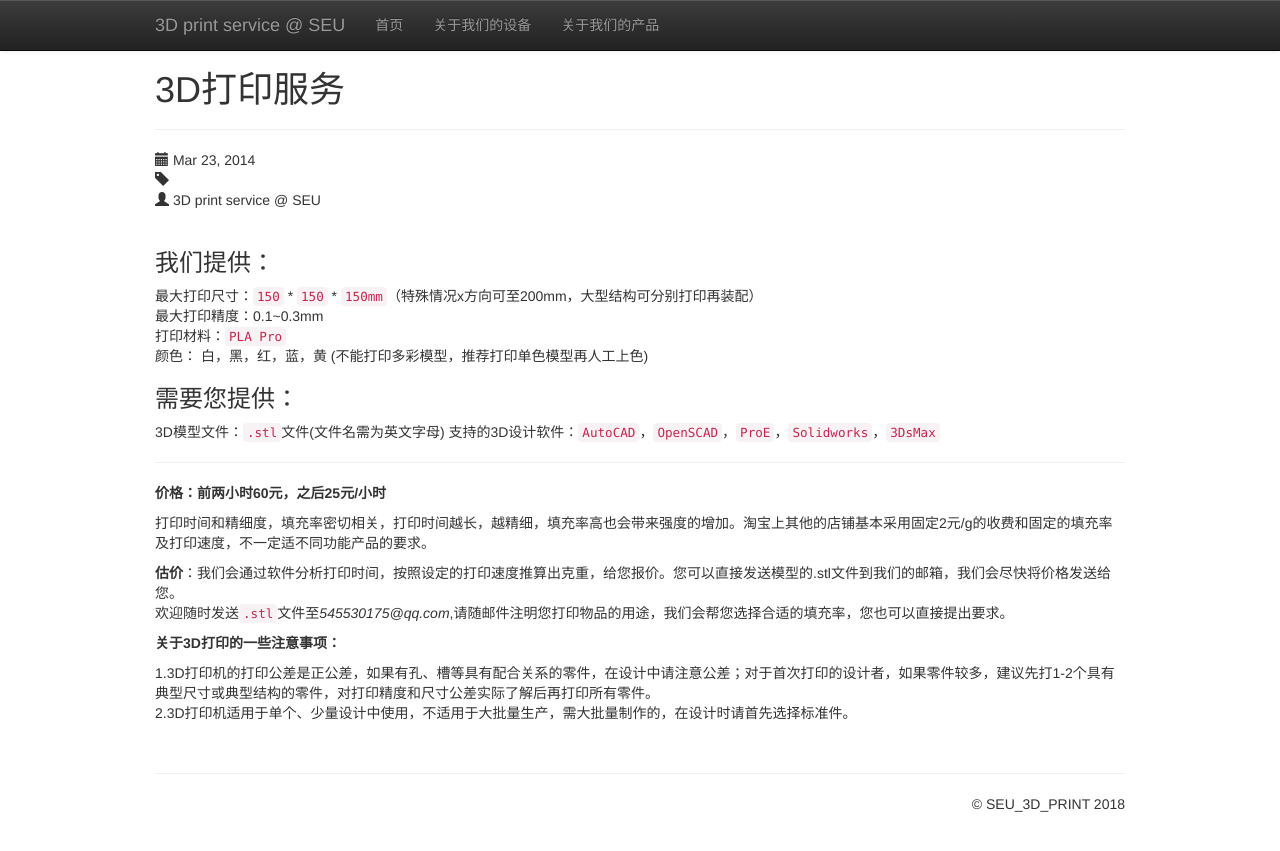
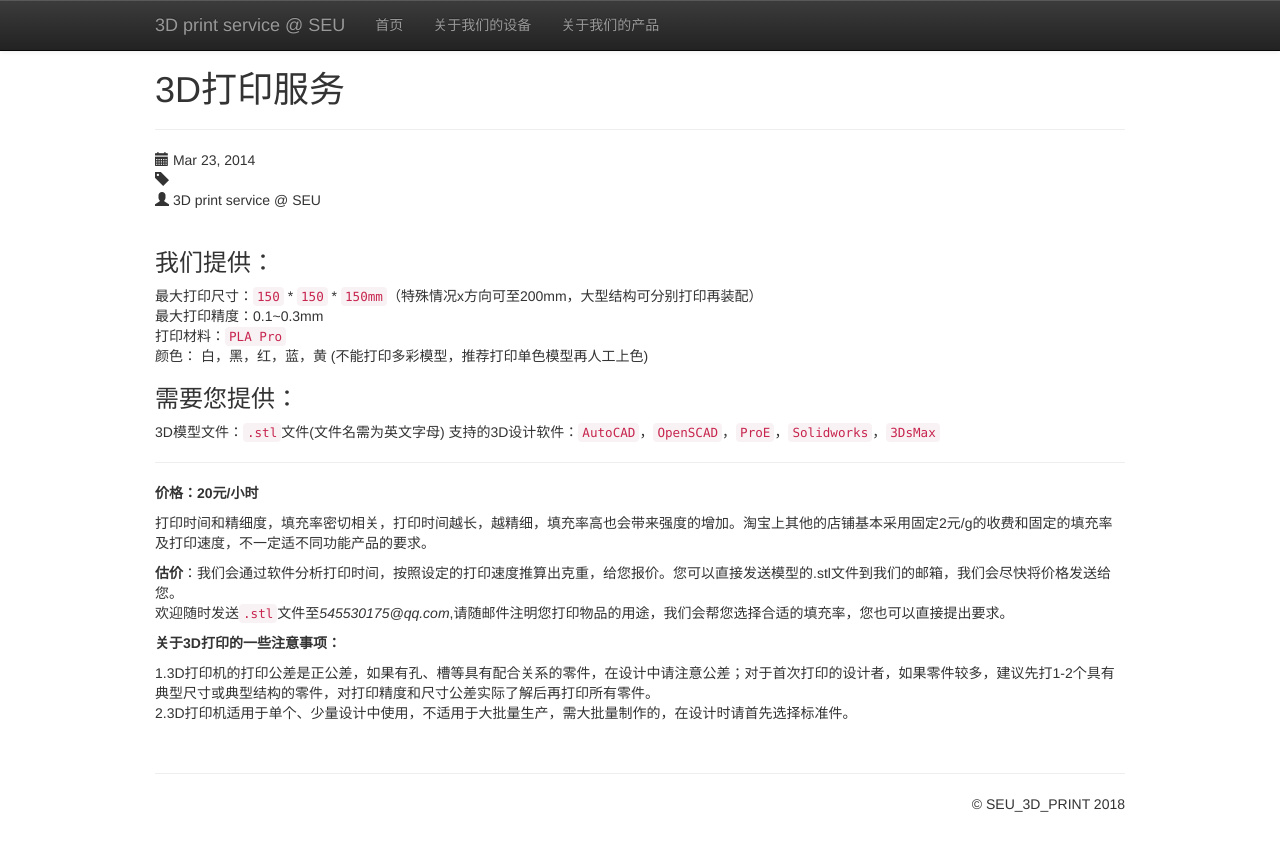
Before and after one commit to SEU-3D-PRINT/SEU-3D-PRINT.github.io, a Jekyll site: the page built from _posts/2014-03-23-how2buy.md, in a window 1280 px wide. Shown: the top 851 px of the page. Built offline with Jekyll 4.4.1, drawn with Linux system fonts in a browser that asks for light colours; Markdown is read by kramdown in place of the engine named in the settings; comment, search, counter and statistics services are not loaded.

Commit message:
Update 2014-03-23-how2buy.md

```diff
--- a/_posts/2014-03-23-how2buy.md
+++ b/_posts/2014-03-23-how2buy.md
@@ -20,7 +20,7 @@ category:
 
 ******************************
 
-**价格：前两小时60元，之后25元/小时**
+**价格：20元/小时**
 
 打印时间和精细度，填充率密切相关，打印时间越长，越精细，填充率高也会带来强度的增加。淘宝上其他的店铺基本采用固定2元/g的收费和固定的填充率及打印速度，不一定适不同功能产品的要求。
 
```
